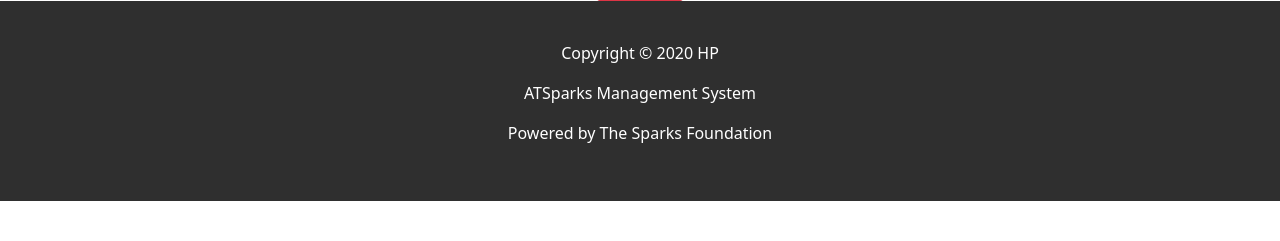
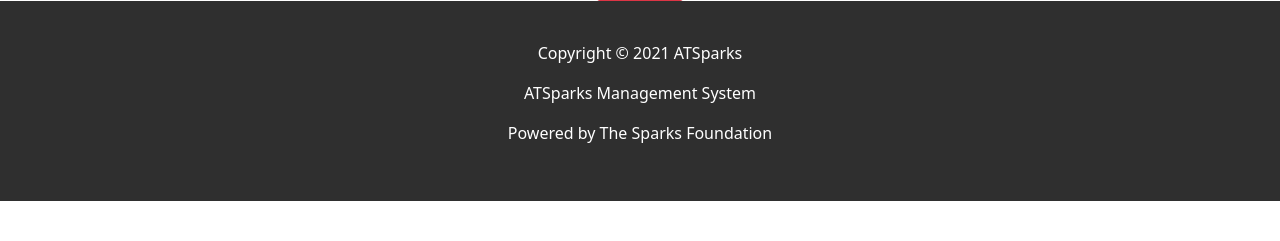
Before and after one commit to abhinav0532/ATSparks-Bank, a PHP site: page /selectedUserdetail.php?id=1 in a window 1280 px wide. Shown: the part 523-764 px from the top of the page. Run offline with PHP 8.4, Linux system fonts and the light colour scheme; data that the repository does not hold is empty; some libraries are stand-ins or nearby versions.

Commit message:
Final Commit

```diff
--- a/selectedUserdetail.php
+++ b/selectedUserdetail.php
@@ -192,7 +192,7 @@ window.location='transactionDetails.php';
         </form>
     </div>
     <footer class="container-fluid bg-4 text-center">
-    <p> Copyright © 2020 HP</p>
+    <p> Copyright © 2021 ATSparks</p>
     <p>ATSparks Management System</p>
 
    <p>Powered by The Sparks Foundation</p>
```
